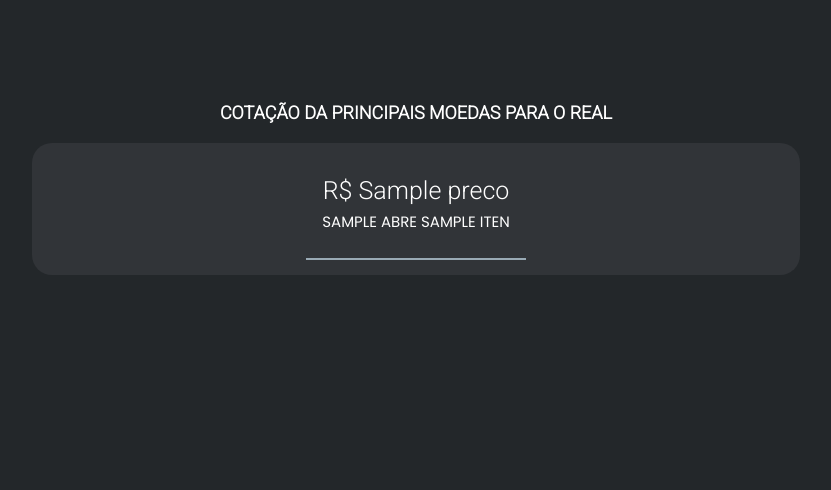
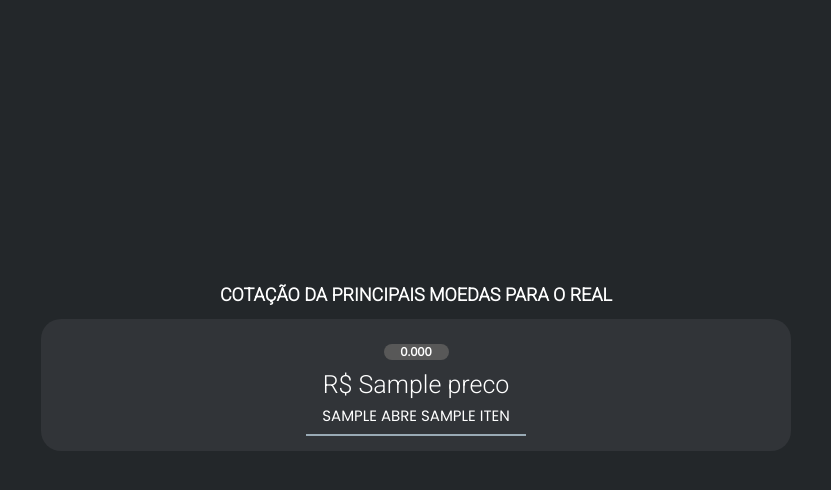
Before and after one commit to ViniUme/Flask-Finance, a Flask app: template templates/home-moedas.html in a window 1280 px wide. Shown: the top 490 px of the page, without its empty margins (224-1055 px from the left). Run offline with Flask 2, Linux system fonts and the light colour scheme; the template is opened without the code that fills it: most values are stand-ins (such as "Sample title", 1, 10 or a date in 2020).

Commit message:
add neutre variation

```diff
--- a/static/style.css
+++ b/static/home-moedas.css
@@ -9,18 +9,24 @@ body{
     text-transform: uppercase;
     font-family: 'Roboto', sans-serif;
     font-size: 18px;
-    display: block;
-    margin-top: 8%;
-    margin-bottom: 20px;
+    position: absolute;
+    margin: auto;
+    left: 0;
+    right: 0;
+    top: -35px;
+}
+
+.align{
+    position: absolute;
+    top: 50%;
+    left: 50%;
+    transform: translate(-50%, -50%);
 }
 
 .container{
-    width: 60%;
+    width: 750px;
     display: flex;
     flex-wrap: wrap;
-    margin: auto;
-    left: 0;
-    right: 0;
     justify-content: center;
     background-color: #313438;
     margin-bottom: 30px;
@@ -52,20 +58,21 @@ body{
 
 .variacao{
     font-family: 'Nunito', sans-serif;
+    display: inline-block;
     font-size: 12px;
     text-align: center;
     border-radius: 20px;
     margin-top: 10px;
     margin-bottom: 10px;
     font-weight: 700;
+    width: 65px;
 }
 .negativo{
-    display: inline-block;
-    width: 65px;
     background-color: #ff0000;
 }
 .positivo{
-    display: inline-block;
-    width: 65px;
     background-color: #00cc00;
 }
+.neutro{
+    background-color: #585858;
+}
--- a/templates/home-moedas.html
+++ b/templates/home-moedas.html
@@ -1,5 +1,5 @@
 <!DOCTYPE html>
-<html lang="en">
+<html lang="pt-BR">
 <head>
     <!-- Link da fonte -->
     <link rel="preconnect" href="https://fonts.googleapis.com">
@@ -13,7 +13,7 @@
     <link href="https://fonts.googleapis.com/css2?family=Poppins:wght@400&display=swap" rel="stylesheet">
 
 
-    <link rel="stylesheet" href="{{ url_for('static' , filename='style.css')}}">
+    <link rel="stylesheet" href="{{ url_for('static' , filename='home-moedas.css')}}">
 
     <meta charset="UTF-8">
     <meta http-equiv="X-UA-Compatible" content="IE=edge">
@@ -21,6 +21,7 @@
     <title>Document</title>
 </head>
 <body>
+    <section class="align">
         <h1 class="title">cotação da principais moedas para o real</h1>
         <section class="container">
             {% for itens in list_moedas %}
@@ -29,6 +30,8 @@
                         <label class="variacao negativo">{{itens.variacao}}%</label>
                     {% elif (itens.variacao > 0) %}
                         <label class="variacao positivo">{{itens.variacao}}%</label>
+                    {% else %}
+                        <label class="variacao neutro">0.000</label>
                     {% endif %}
                     <br>
                     <label class="preco">R$ {{itens.preco}}</label><br>
@@ -36,5 +39,6 @@
                 </div>
             {% endfor %}
         </section>
+    </section>
 </body>
 </html>
```
Lines whose indentation alone changed are shown as unchanged.
